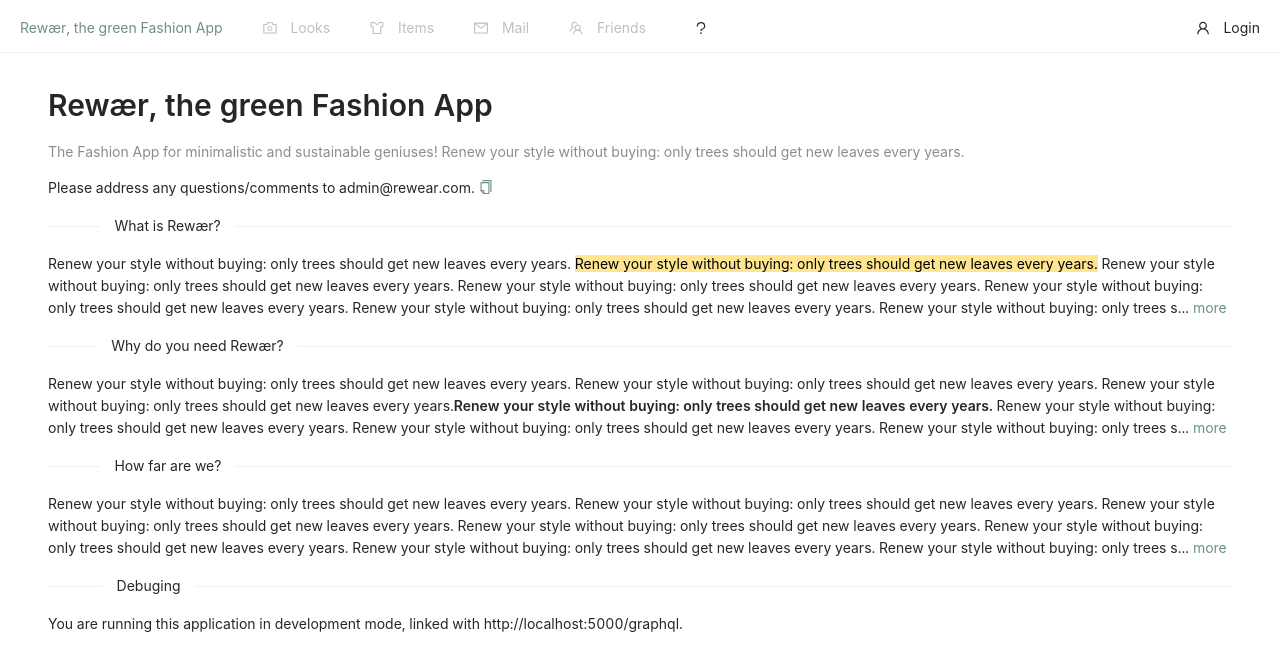
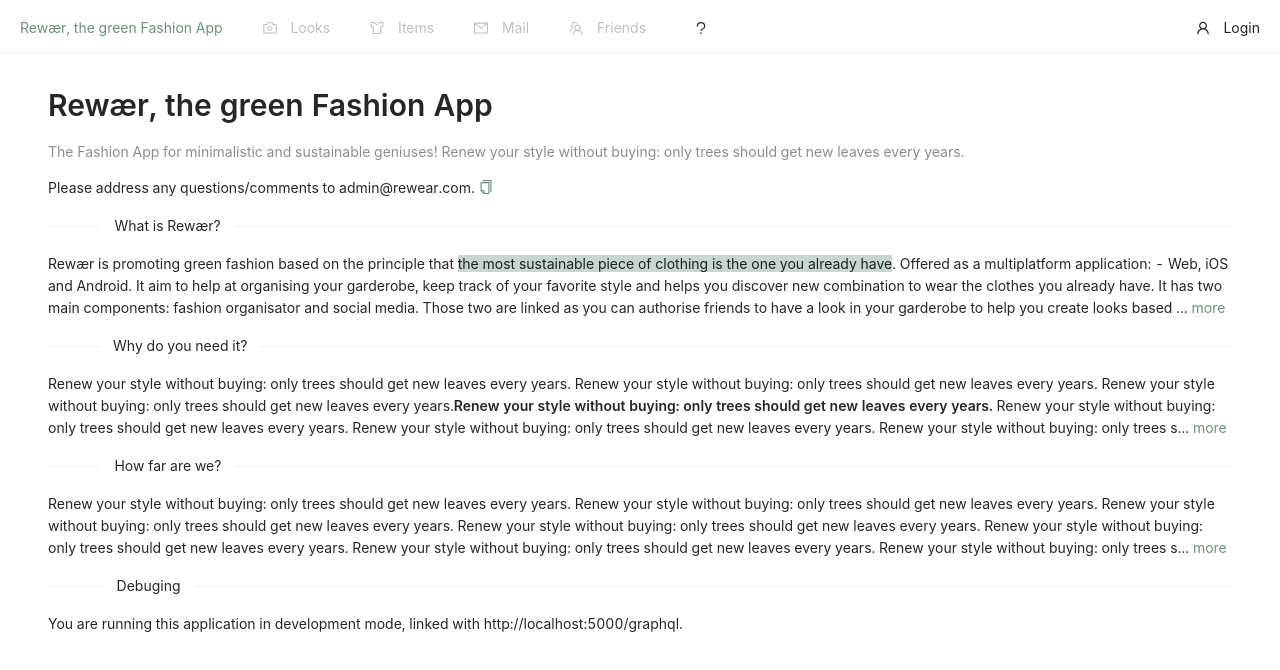
Before and after one commit to vanStaen/rewaer_frontend, a React (Create React App) app: page /info in a window 1280 px wide. Shown: the top 670 px of the page. Built offline with nearby package versions, Linux system fonts and the light colour scheme.

Commit message:
info page update

```diff
--- a/src/pages/Info.js
+++ b/src/pages/Info.js
@@ -28,27 +28,22 @@ class InfoPage extends Component {
           What is Rewær?
         </Divider>
         <Paragraph ellipsis={{ rows: 3, expandable: true, symbol: "more" }}>
-          Renew your style without buying: only trees should get new leaves
-          every years.{" "}
-          <Text mark>
-            Renew your style without buying: only trees should get new leaves
-            every years.
-          </Text>{" "}
-          Renew your style without buying: only trees should get new leaves
-          every years. Renew your style without buying: only trees should get
-          new leaves every years. Renew your style without buying: only trees
-          should get new leaves every years. Renew your style without buying:
-          only trees should get new leaves every years. Renew your style without
-          buying: only trees should get new leaves every years. Renew your style
-          without buying: only trees should get new leaves every years. Renew
-          your style without buying: only trees should get new leaves every
-          years. Renew your style without buying: only trees should get new
-          leaves every years. Renew your style without buying: only trees should
-          get new leaves every years.
+          Rewær is promoting green fashion based on the principle that{" "}
+          <span style={{ background: "#C8D6CF" }}>
+            the most sustainable piece of clothing is the one you already have
+          </span>
+          . Offered as a multiplatform application: - Web, iOS and Android. It
+          aim to help at organising your garderobe, keep track of your favorite
+          style and helps you discover new combination to wear the clothes you
+          already have. It has two main components: fashion organisator and
+          social media. Those two are linked as you can authorise friends to
+          have a look in your garderobe to help you create looks based on your
+          items. You can also use the app to open your garderobe in-real-life
+          and share items with your hand pick best friends.
         </Paragraph>
 
         <Divider orientation="left" plain>
-          Why do you need Rewær?
+          Why do you need it?
         </Divider>
         <Paragraph ellipsis={{ rows: 3, expandable: true, symbol: "more" }}>
           Renew your style without buying: only trees should get new leaves
```
Also changed, not shown: src/style/color-variants.css (added, +24 -0 lines).
